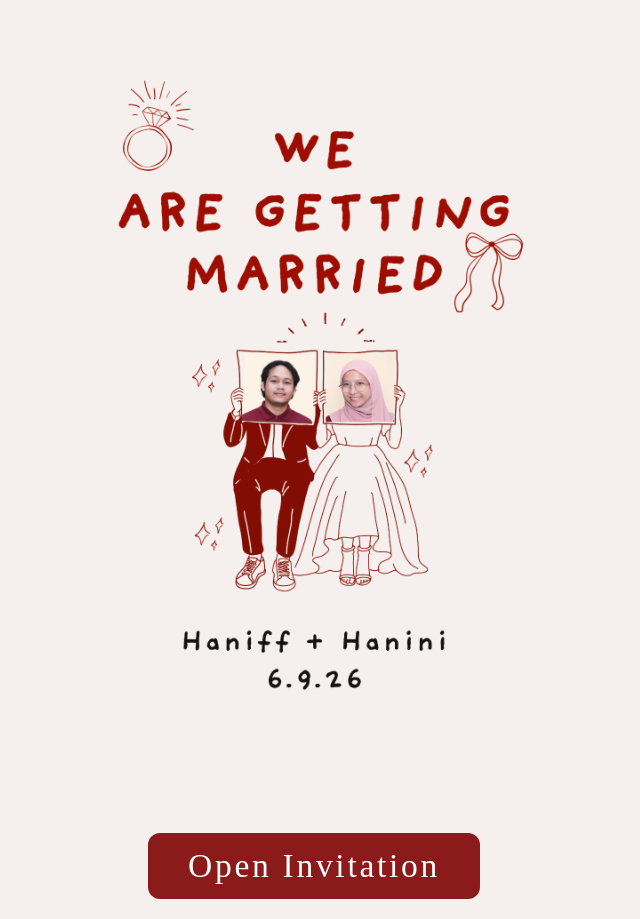
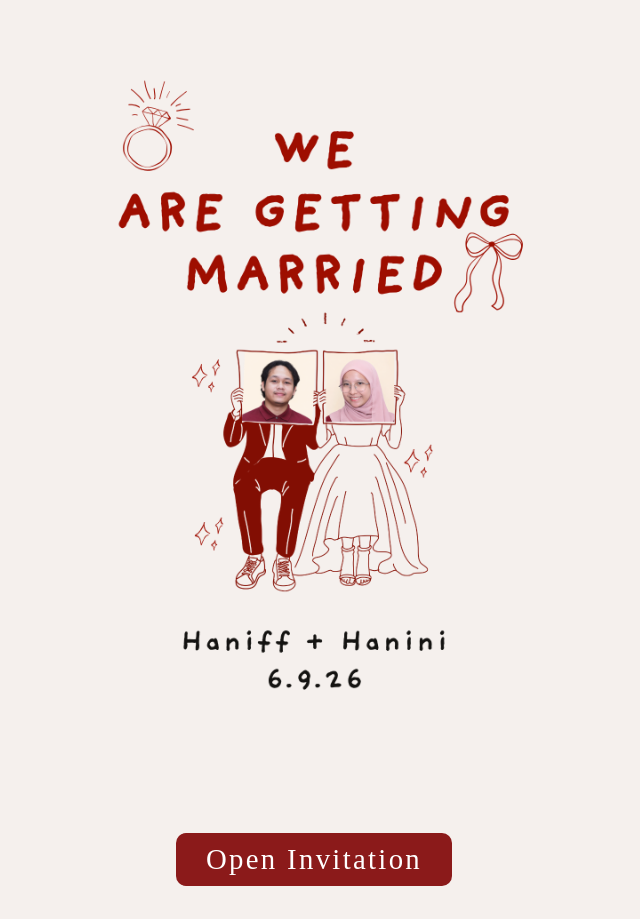
Before and after one commit to haniff97/weddingrsvp, a Vue app: page / in a window 1280 px wide. Shown: the whole page, without its empty margins (326-966 px from the left). Built offline with nearby package versions, Linux system fonts and the light colour scheme; a web font is replaced by a local one.

Commit message:
resize font

```diff
--- a/src/components/MainContent.vue
+++ b/src/components/MainContent.vue
@@ -448,7 +448,7 @@ onUnmounted(() => {
 .verse-text {
   font-family: var(--font-serif);
   font-style: italic;
-  font-size: 1.4rem;
+  font-size: 0.9rem;
   color: var(--text-muted);
   line-height: 1.7;
   margin-bottom: 8px;
--- a/src/components/WelcomePage.vue
+++ b/src/components/WelcomePage.vue
@@ -37,9 +37,9 @@ defineEmits(['open'])
 
 /* Open button */
 .open-btn {
-  padding: 14px 40px;
-  font-size: 1.4rem;
-  border-radius: 12px;
+  padding: 10px 30px;
+  font-size: 1.2rem;
+  border-radius: 10px;
   letter-spacing: 0.08em;
   font-family: var(--font-marker, sans-serif);
   background-color: #8b1a1a;
```
